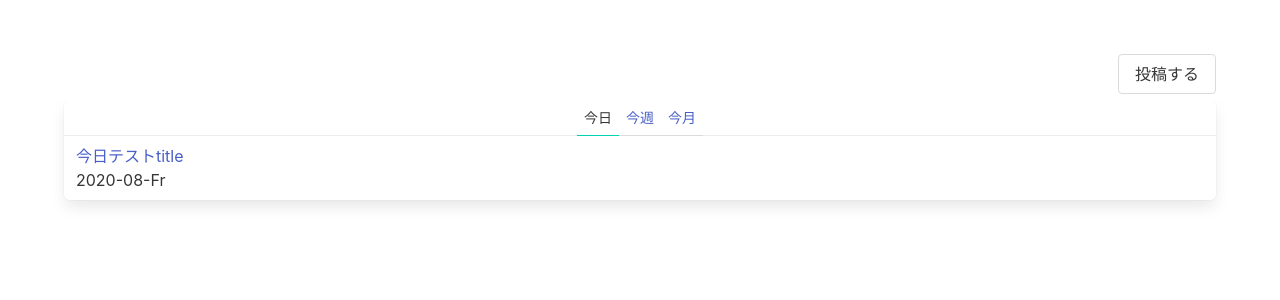
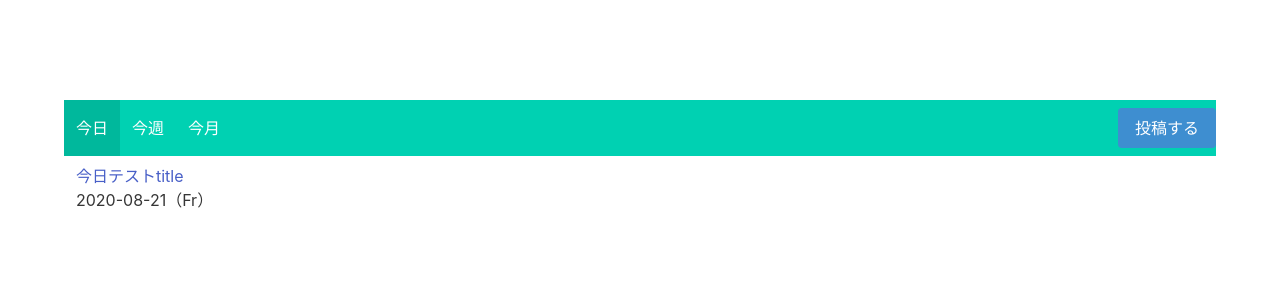
Before and after one commit to huanshenyi/mdblog-front, a Vue app: page / in a window 1280 px wide. Shown: the top 300 px of the page. Built offline with nearby package versions, Linux system fonts and the light colour scheme.

Commit message:
レイアウトの調整

```diff
--- a/src/components/Navbar.vue
+++ b/src/components/Navbar.vue
@@ -1,9 +1,7 @@
 <template>
     <nav class="navbar">
         <div class="navbar-end">
-            <div class="buttons">
-                <router-link class="button" to="/posts/new">投稿する</router-link>
-            </div>
+
         </div>
     </nav>
 </template>
--- a/src/components/PostViewer.vue
+++ b/src/components/PostViewer.vue
@@ -1,8 +1,46 @@
 <template>
-    <router-link :to="to" class="button is-rounded is-link">
+    <section class="container">
+       <div class="columns">
+        <div class="column is-3">
+            <aside class="menu">
+                <!-- タグ追加用 -->
+                <p class="menu-label">タグ</p>
+                 <ul class="menu-list">
+                     <li>
+                         <span class="tag is-primary is-medium">テストタグ</span>
+                     </li>
+                 </ul>
+            </aside>
+        </div>
+        <div class="column is-9">
+            <div class="box content">
+                <article class="post">
+                    <h4> {{post.title}} </h4>
+                    <div class="media">
+                        <!-- Bマーク(消してもいい) -->
+                        <div class="meia-left">
+                            <p class="is-32x32">
+                                <i class="fa fa-bold"></i>
+                            </p>
+                        </div>
+                        <div class="media-content">
+                            <div v-html="post.html"></div>
+                        </div>
+                    </div>
+                </article>
+            </div>
+        </div>
+       </div>
+    </section>
+    <br/>
+    <router-link to="/" class="button is-rounded">
+        キャンセル
+       <i class="fa fa-back"></i>
+    </router-link>
+        <router-link :to="to" class="button is-rounded is-link is-pulled-right">
+        編集
        <i class="fa fa-edit"></i>
     </router-link>
-    <div>{{post.title}}</div>
 </template>
 
 <script lang="ts">
--- a/src/components/PostWriter.vue
+++ b/src/components/PostWriter.vue
@@ -25,11 +25,18 @@
                 <div v-html="html" />
             </div>
         </div>
-        <!-- 保存 -->
         <div class="columns">
             <div class="column">
-                <button data-test="submit-post" class="button is-primary is-pull-right" @click="handleSubmit">
+                <!-- 保存ボタン -->
+                <button data-test="submit-post" class="button is-primary is-pulled-right" @click="handleSubmit">
                     保存
+                </button>
+                <!-- キャンセルボタン -->
+                <button
+                 @click="$router.go(-1)"
+                 class="button is-danger"
+                >
+                 キャンセル
                 </button>
             </div>
         </div>
--- a/src/components/Timeline.vue
+++ b/src/components/Timeline.vue
@@ -1,15 +1,26 @@
 <template>
-    <nav class="is-primary panel">
-        <p class="panel-tabs">
-            <a
-             :class="[period === selectedPeriod ? 'is-active': ''] "
-             @click="setPeriod(period)"
-             data-test="period" v-for="(period, index) in periods"
-             :key="index"
-             >{{ period }}</a>
-        </p>
-        <TimelinePost  v-for="post in posts" :key="post.id" :post="post" />
+    <nav class="navbar is-primary">
+        <div class="container">
+            <div class="navbar-menu">
+               <div class="navbar-start">
+                <a
+                    class="navbar-item"
+                    :class="[period === selectedPeriod ? 'is-active': ''] "
+                    @click="setPeriod(period)"
+                    data-test="period" v-for="(period, index) in periods"
+                    :key="index"
+                    >{{ period }}
+                </a>
+               </div>
+               <div class="navbar-end">
+                 <div class="navbar-item">
+                    <router-link class="button is-info is-alt" to="/posts/new">投稿する</router-link>
+                 </div>
+               </div>
+            </div>
+        </div>
     </nav>
+    <TimelinePost  v-for="post in posts" :key="post.id" :post="post" />
 </template>
 
 <script lang="ts">
--- a/src/components/TimelinePost.vue
+++ b/src/components/TimelinePost.vue
@@ -2,7 +2,7 @@
     <router-link :to="to" data-test="post" class="panel-block">
         <div>
             <a>{{ post.title }}</a>
-            <div>{{ post.created.format("yyyy-MM-dd") }}</div>
+            <div>{{ post.created.format("YYYY-MM-DD（dd）") }}</div>
         </div>
     </router-link>
 </template>
--- a/src/mock/index.ts
+++ b/src/mock/index.ts
@@ -1,6 +1,8 @@
 import moment from 'moment';
 import { Post } from "@/types";
 
+// 日本時間に設定
+moment.locale("ja")
 export const basePost: Post = {
     id: 1,
     title: "テストtitle",
```
